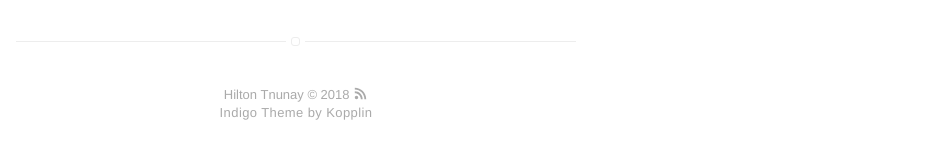
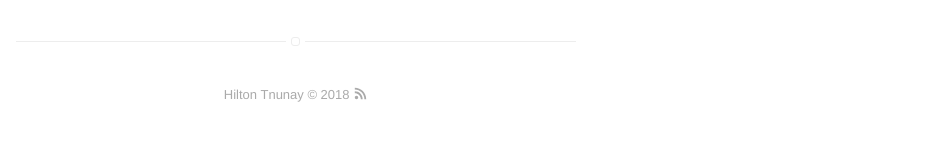
Before and after one commit to tnunay/tnunay.github.io, a Jekyll site: the page built from FAQ.md, in a window 1280 px wide. Shown: the part 386-545 px from the top of the page, without its empty margins (344-1280 px from the left). Built offline with Jekyll 4.4.1, drawn with Linux system fonts in a browser that asks for light colours; our own code applies the rules of GitHub Pages for plain Markdown files.

Commit message:
modify footer

```diff
--- a/_includes/footer.html
+++ b/_includes/footer.html
@@ -1,8 +1,8 @@
 <footer class="footer-main">
     {{ site.name }} © {{ site.time | date: '%Y' }} <a class="link" href="{{ site.url }}/feed.xml" target="_blank"><svg class="icon icon-rss"><use xlink:href="#icon-rss"></use></svg></a>
 
-    <p class="extra">
-        Indigo Theme by Kopplin
+    <!-- <p class="extra"> -->
+        <!-- Indigo Theme by Kopplin -->
         <!-- <a class="link" href="https://github.com/sergiokopplin/indigo">Indigo Theme</a> by <a class="link" href="https://github.com/sergiokopplin/indigo">Kopplin</a> -->
-    </p>
+    <!-- </p> -->
 </footer>
```
